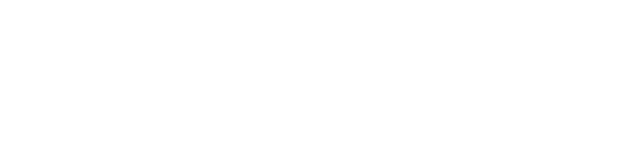
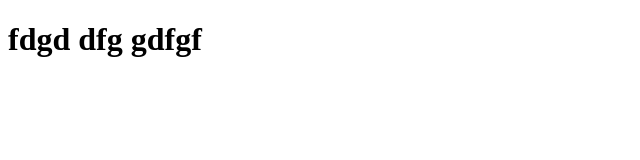
Before and after one commit to yanazamiralova/my-lego2, a plain HTML site: page index.html in a window 1280 px wide. Shown: the whole page, without its empty margins (0-640 px from the left). Drawn offline with Linux system fonts and the light colour scheme.

Commit message:
fdf dsf dsfdsf

```diff
--- a/index.html
+++ b/index.html
@@ -6,6 +6,6 @@
     <title>Document</title>
 </head>
 <body>
-
+    <h1>fdgd dfg gdfgf</h1>
 </body>
 </html>
```
